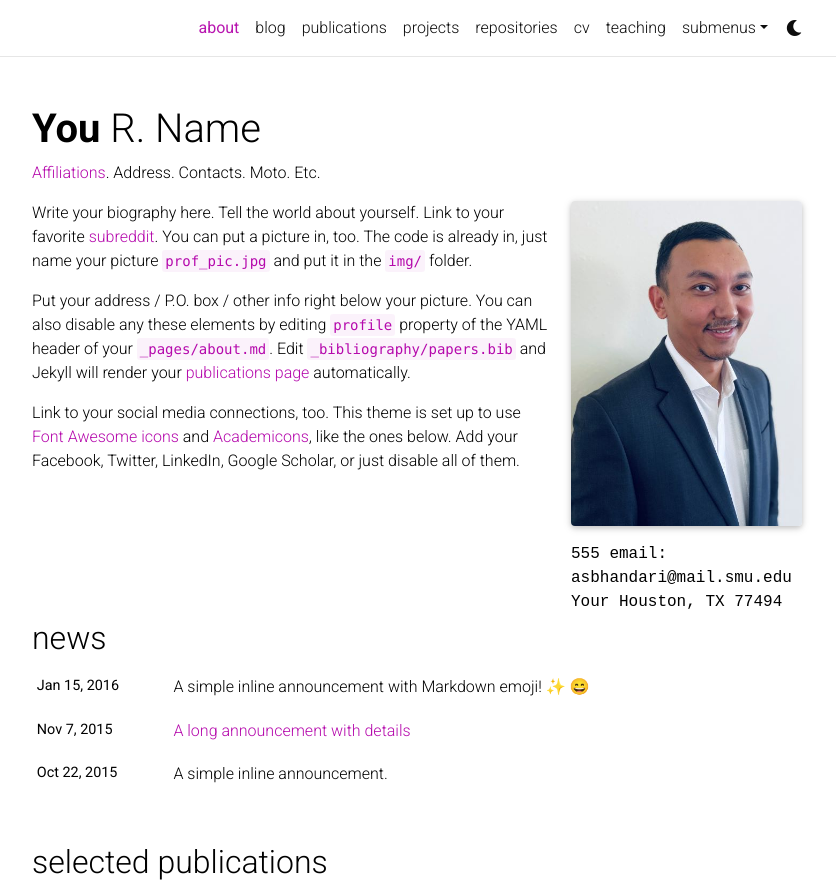
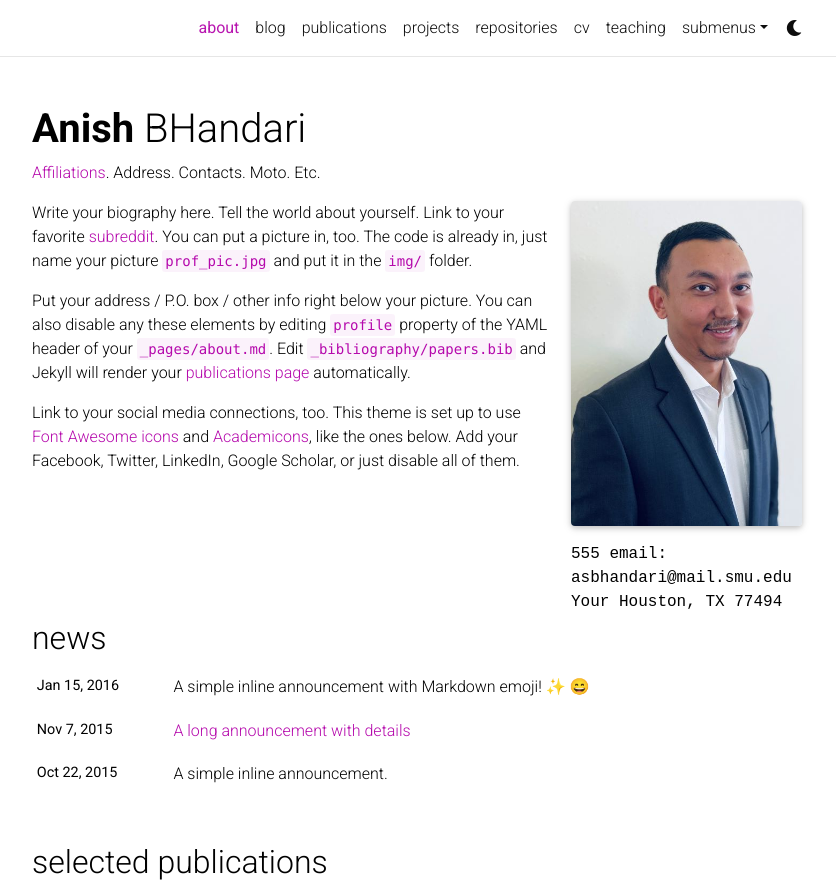
Before and after one commit to bhandarianish/bhandarianish.github.io, a Jekyll site: the page built from _pages/about.md, in a window 1280 px wide and 1183 px high, cut to the strip 0-894 px from the top of the window. Shown: the whole strip, without its empty margins (223-1059 px from the left). Built offline with Jekyll 4.4.1, drawn with Linux system fonts in a browser that asks for light colours; full-size pictures stand in for the smaller copies a plugin makes; emoji names are drawn with the system emoji font; comment, search, counter and statistics services are not loaded; a style sheet for code colours, icons or effects is not loaded; some of the changed text lies outside the part shown.

Commit message:
Update _config.yml

```diff
--- a/_config.yml
+++ b/_config.yml
@@ -3,9 +3,9 @@
 # -----------------------------------------------------------------------------
 
 title: blank # the website title (if blank, full name will be used instead)
-first_name: You
-middle_name: R.
-last_name: Name
+first_name: Anish
+middle_name:
+last_name: BHandari
 email: you@example.com
 description: > # the ">" symbol means to ignore newlines until "footer_text:"
   A simple, whitespace theme for academics. Based on [*folio](https://github.com/bogoli/-folio) design.
@@ -18,8 +18,8 @@
 lang: en # the language of your site (for example: en, fr, cn, ru, etc.)
 icon: ⚛️  # the emoji used as the favicon (alternatively, provide image name in /assets/img/)
 
-url: https://alshedivat.github.io # the base hostname & protocol for your site
-baseurl: /al-folio # the subpath of your site, e.g. /blog/
+url: https://bhandarianish.github.io # the base hostname & protocol for your site
+baseurl: / # the subpath of your site, e.g. /blog/
 last_updated: false # set to true if you want to display last updated in the footer
 impressum_path:  # set to path to include impressum link in the footer, use the same path as permalink in a page, helps to conform with EU GDPR
 
```
